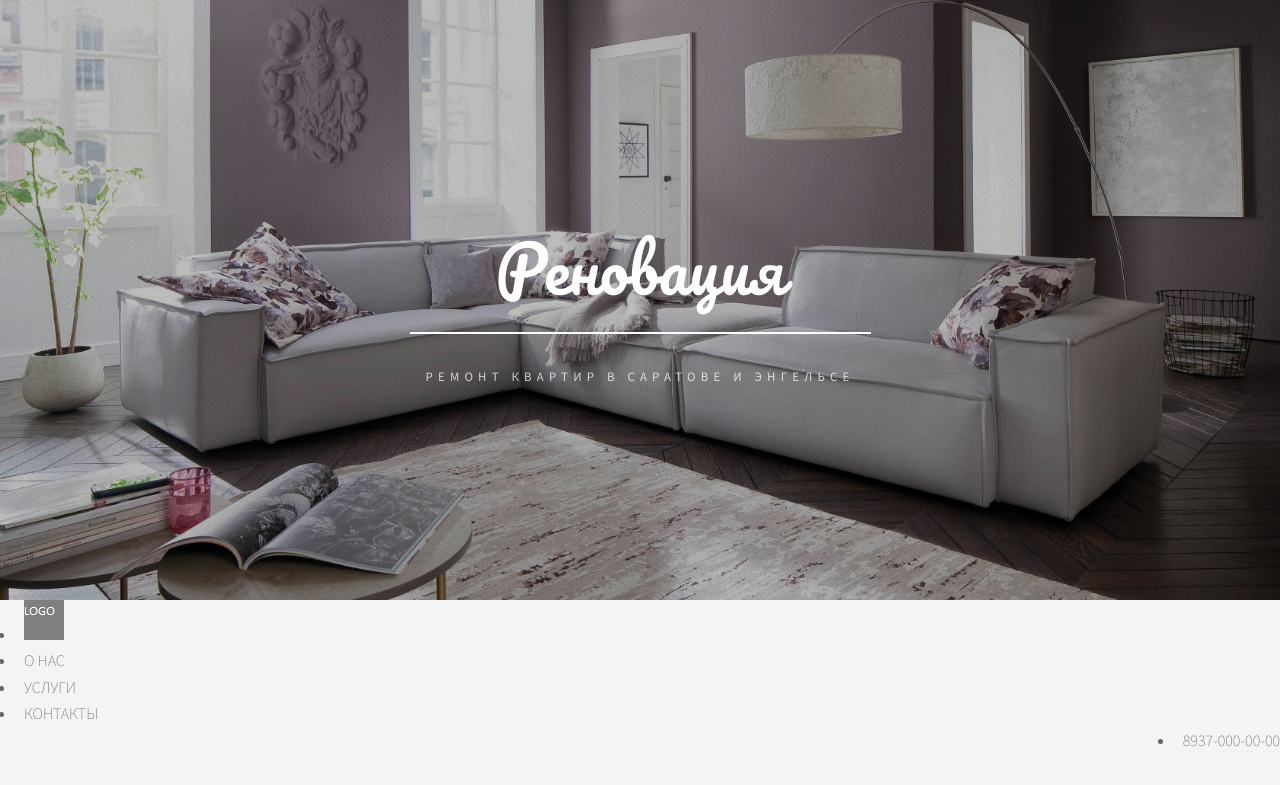
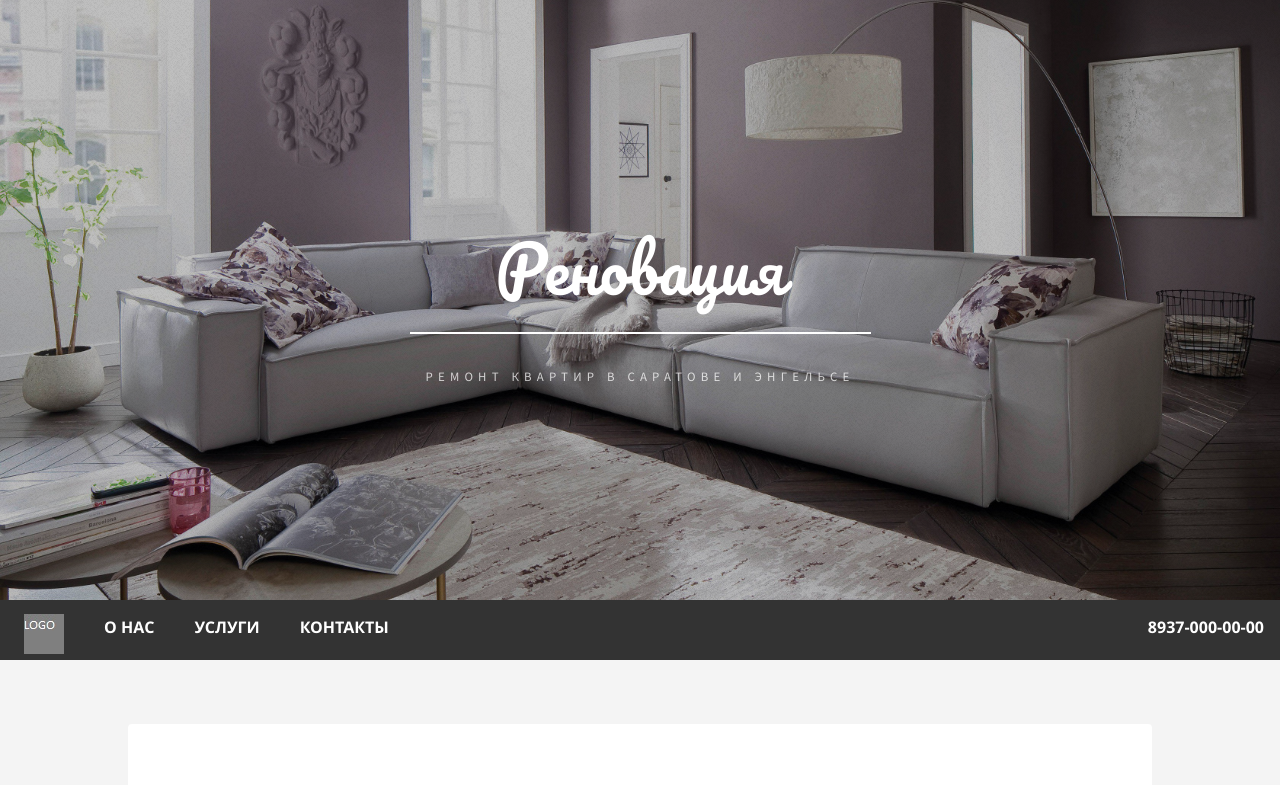
Before and after one commit to nikitagitsaratov/Site, a plain HTML site: page New site/index.html in a window 1280 px wide. Shown: the top 785 px of the page. Drawn offline with Linux system fonts and the light colour scheme.

Commit message:
Изменение NaviBar

```diff
--- a/New site/assets/css/main.css
+++ b/New site/assets/css/main.css
@@ -274,7 +274,7 @@
 	}
 
 		a:hover {
-			color: #EF6480 !important;
+			color: #333 !important;
 		}
 
 	strong, b {
@@ -1434,38 +1434,49 @@
 /* Menu */
 	.navigation {
 	   position: sticky;
-	top: 20px;
+	   top: 15px;
 	   z-index: 1;
 	}
 
-    ul. navigation {
+    ul.navigation{
         list-style-type: none;
         margin: 0;
         padding: 0;
         overflow: hidden;
         background-color: #333;
-
-    }
-
-	li.navigation {
+        font-weight: 600;
+    }
+
+	.navigation li {
 		float: left;
 	}
 
-li.navigation a {
+    .navigation li a {
         display: block;
         color: white;
         text-align: center;
         padding: 14px 16px;
         text-decoration: none;
         height: 60px;
-}
-
-li.navigation a:hover {
-    background-color: #111;
+        font-family: "Segoe UI",Arial,sans-serif
+    }
+    .navigation li span {
+        display: block;
+        color: white;
+        text-align: center;
+        padding: 14px 16px;
+        text-decoration: none;
+        height: 60px;
+        font-family: "Segoe UI",Arial,sans-serif
+    }
+
+      .navigation li a:hover {
+        background-color: #f4f4f4;
+
     }
 
     .active {
-    background-color: #4CAF50;
+        background-color: #788478;
     }
 
 
--- a/New site/index.html
+++ b/New site/index.html
@@ -21,7 +21,7 @@
         <!-- Menu -->
 
         <div class="navigation">
-				<ul>
+				<ul class="navigation">
 					<li><a id="logo" href="index.html"><img src="images/logo.jpg"></a></li>
 					<li><a href="about.html">О НАС</a></li>
 					<li><a href="uslugi.html">УСЛУГИ</a></li>
```
Also changed, not shown: New site/images/favicon.ico (added). Lines whose indentation alone changed are shown as unchanged.
